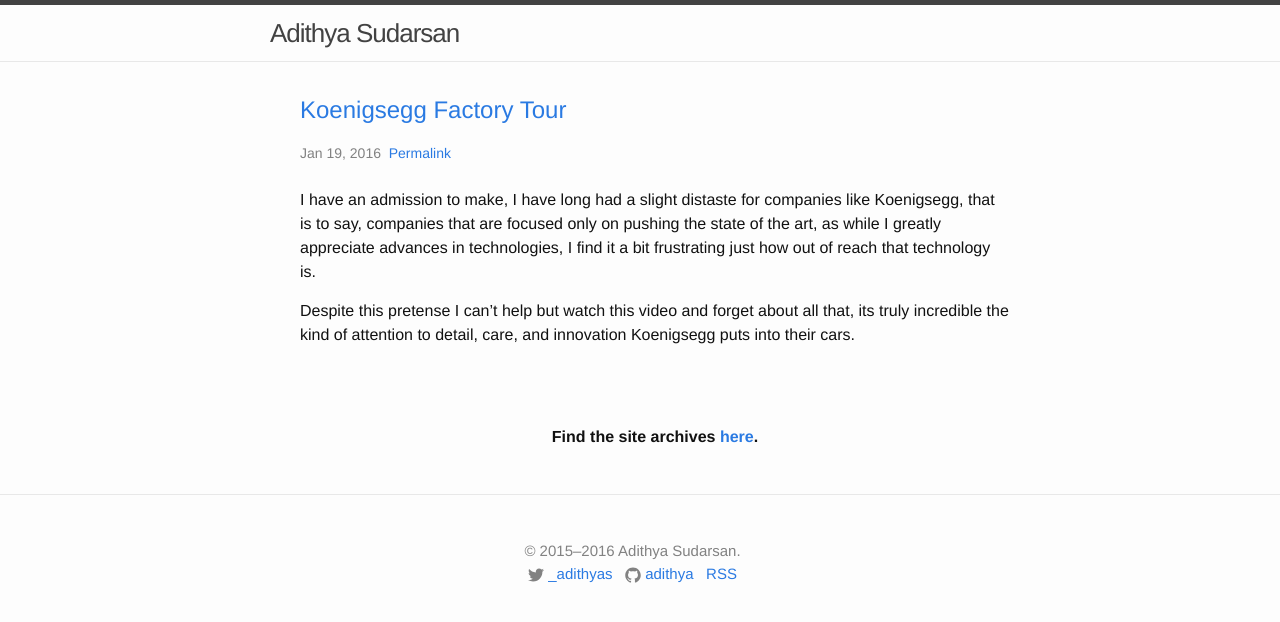
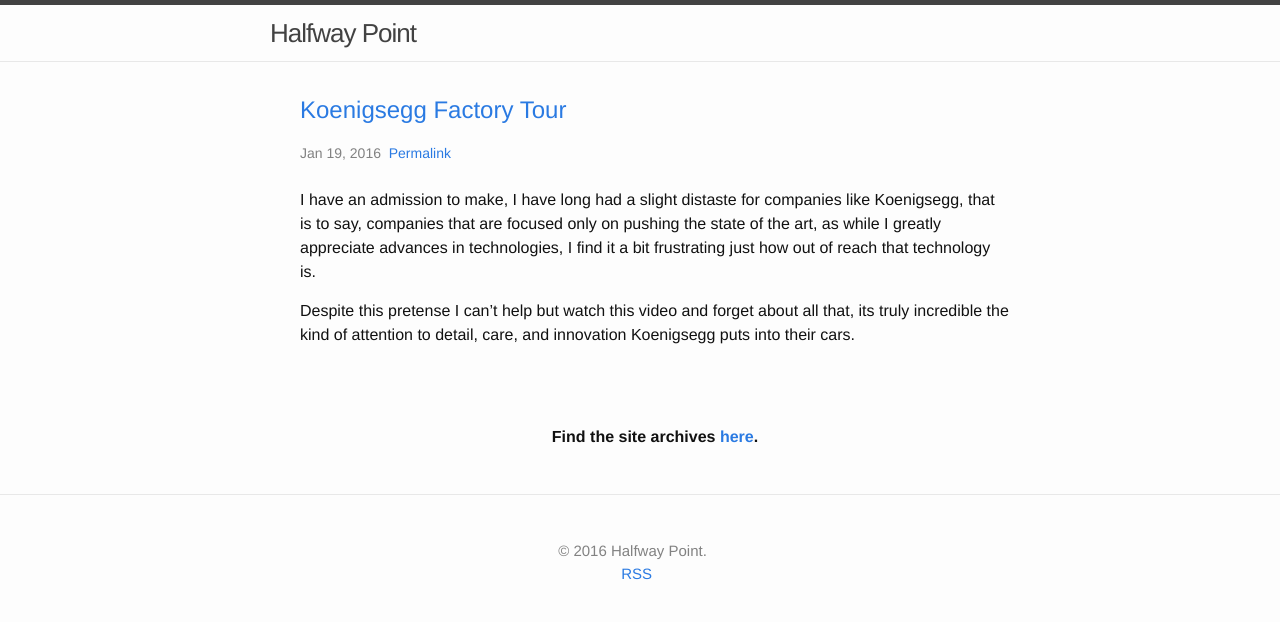
Before and after one commit to halfwaypoint/halfwaypoint.github.io, a Jekyll site: the page built from index.html, in a window 1280 px wide. Shown: the top 622 px of the page. Built offline with Jekyll 4.4.1, drawn with Linux system fonts in a browser that asks for light colours.

Commit message:
Changes config info

```diff
--- a/_config.yml
+++ b/_config.yml
@@ -6,14 +6,12 @@
 # 'jekyll serve'. If you change this file, please restart the server process.
 
 # Site settings
-title: Adithya Sudarsan
-email: asdrsnn@gmail.com
+title: Halfway Point
+email: halfwaypointshow@gmail.com
 description: > # this means to ignore newlines until "baseurl:"
- © 2015–2016 Adithya Sudarsan.
+ © 2016 Halfway Point.
 baseurl: "" # the subpath of your site, e.g. /blog
 url: "http://halfwaypoint.github.io" # the base hostname & protocol for your site
-twitter_username: _adithyas
-github_username:  adithya
 port: 3000 # change server port to 3000
 
 # Build settings
```
